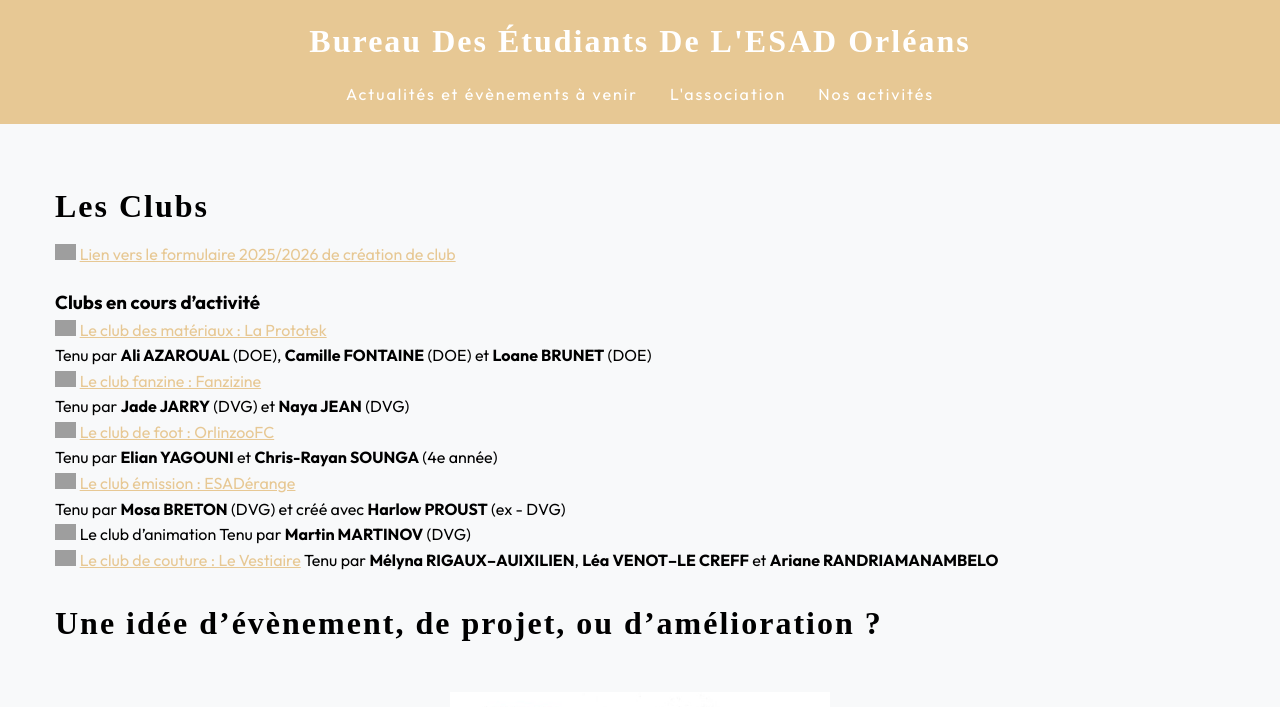
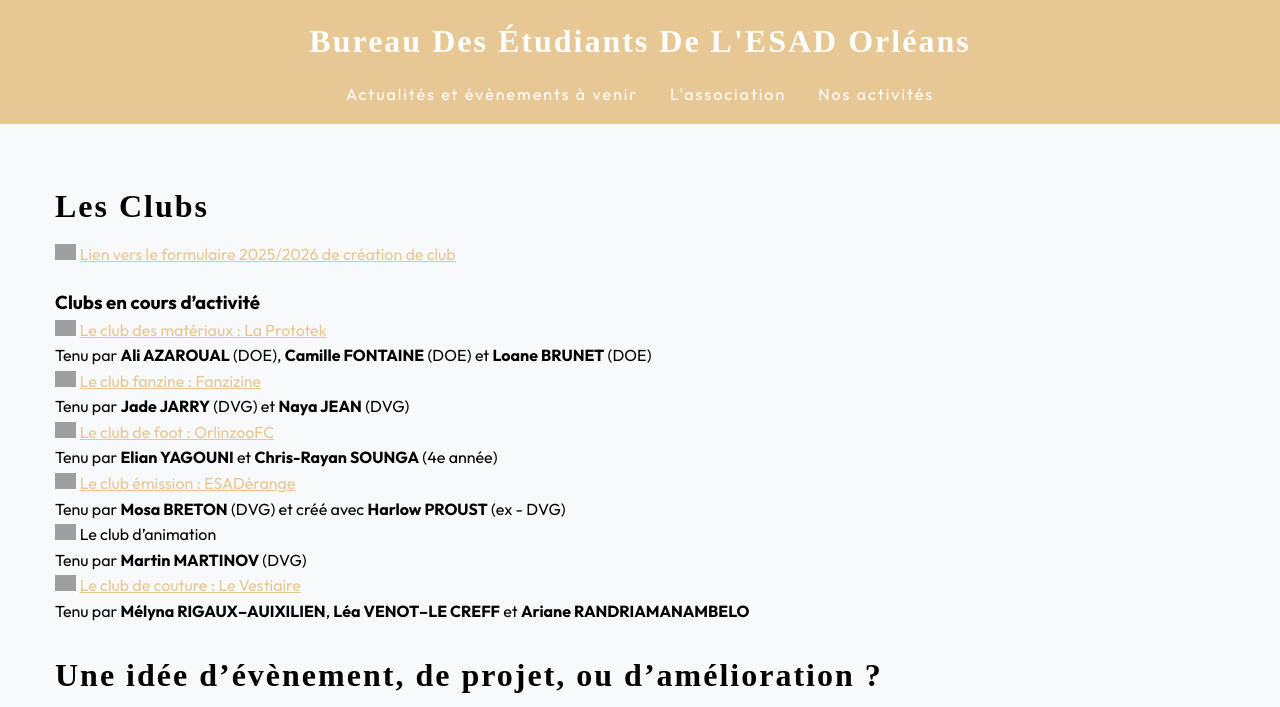
Before and after one commit to bde-esad-orleans/bde, a Jekyll site: the page built from activites.md, in a window 1280 px wide. Shown: the top 707 px of the page. Built offline with Jekyll 4.4.1, drawn with Linux system fonts in a browser that asks for light colours; some web fonts are replaced; grey boxes are pictures that could not be loaded.

Commit message:
update clubs & boite à idees img

```diff
--- a/_includes/boite-a-idees.html
+++ b/_includes/boite-a-idees.html
@@ -90,7 +90,7 @@
 <div class="mailbox-container" id="mailboxContainer">
 <img
     id="mailbox"
-    src="../assets/images/equipe-et-planning/boite-a-idees.jpg"
+    src="../assets/images/equipe-et-planning/boite-a-idees.png"
     alt="Boîte à idées — cliquer pour ouvrir le formulaire"
     class="mailbox-image"
 />
```
Also changed, not shown: activites.md (line endings or trailing spaces), assets/images/equipe-et-planning/boite-a-idees.jpg (deleted), 1 other file.
